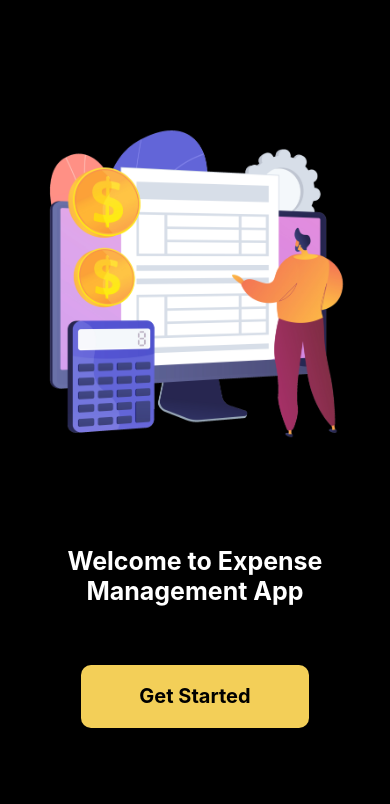
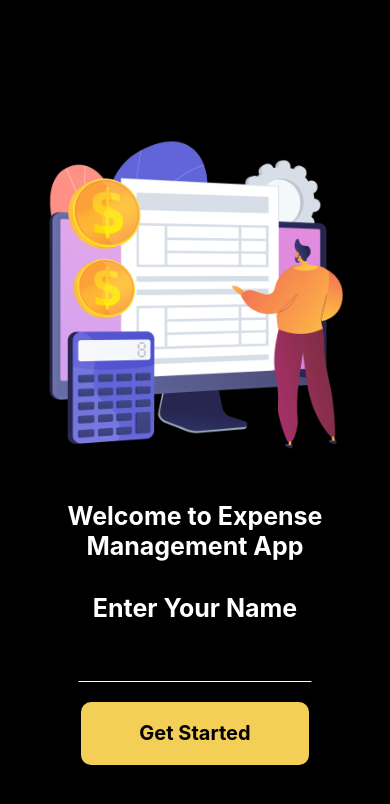
Before and after one commit to Akash-Raj-ST/Expense, a React Native app: screen /Add in a window 390 px wide. Shown: the top 804 px of the page. Built offline with nearby package versions, Linux system fonts and the light colour scheme.

Commit message:
style and bugs fixed

```diff
--- a/App.js
+++ b/App.js
@@ -38,7 +38,7 @@ function HomeTabs(){
               if (route.name === 'Home') {
                 iconName = focused ? 'home' : 'home-outline'
               } else if (route.name === 'Add') {
-                iconName = focused ? 'pie-chart' : 'pie-chart-outline'
+                iconName = focused ? 'cash' : 'cash-outline'
               }else if (route.name === 'Stats') {
                 iconName = focused ? 'pie-chart' : 'pie-chart-outline'
               }
@@ -81,7 +81,8 @@ function HomeTabs(){
             name="Settings"
             component={Settings}
             options={{
-              headerShown: false
+              headerShown: false,
+              unmountOnBlur: true
             }}
           />
         </Tab.Navigator>
--- a/Components/Input.js
+++ b/Components/Input.js
@@ -20,7 +20,14 @@ export default function Input(props){
                     borderBottomColor:"white"
                 }}
                 value={props.attValue.toString()}
-                onChangeText={(value)=>props.setValue(value)}
+                onChangeText={(value)=>{
+                    if(props.type=="number-pad"){
+                        if(value=="") props.setValue("")
+                        else props.setValue(parseInt(value))
+                    }else{
+                        props.setValue(value)
+                    }
+                }}
                 keyboardType={props.type}
             />
         </View>
--- a/Components/Loading.js
+++ b/Components/Loading.js
@@ -1,5 +1,7 @@
 import { View, Modal , Text} from 'react-native'
 import React from 'react'
+import {StatusBar} from 'react-native';
+
 //import LottieView from 'lottie-react-native';
 
 // export default function Loading(){
@@ -18,7 +20,7 @@ import React from 'react'
 
 export default function Loading(){
     return(
-        <View>
+        <View style={{marginTop: StatusBar.currentHeight,}}>
             <Text>Loading...</Text>
         </View>
     )
--- a/Screen/Add.js
+++ b/Screen/Add.js
@@ -13,6 +13,8 @@ import { widthPercentageToDP as wp, heightPercentageToDP as hp } from 'react-nat
 import Loading from '../Components/Loading';
 import { Ionicons } from '@expo/vector-icons';
 
+import {StatusBar} from 'react-native';
+
 export default function Add() {
 	const [ currentTab, setCurrentTab ] = useState('Expense');
 
@@ -20,7 +22,8 @@ export default function Add() {
 		<View
 			style={{
 				backgroundColor: 'black',
-				flex: 1
+				flex: 1,
+				marginTop: StatusBar.currentHeight,
 			}}
 		>
 			<View
@@ -75,11 +78,21 @@ function Expense() {
 	const storeData = async () => {
 		console.log('Adding item');
 		console.log(limits);
+
+		if(amount<=0){
+			Alert.alert(
+				'Oops!!!',
+				"Enter a valid amount.",
+				[ { text: 'OK', onPress: () => console.log('OK Pressed') } ]
+			);
+			return;
+		}
+
 		const item = [
 			{
 				type: categoryType,
 				date: date,
-				amount: amount
+				amount: parseInt(amount)
 			}
 		];
 
@@ -210,7 +223,8 @@ function filterData(data) {
 
 	var finalData = { Food: 0, Transport: 0, Laundary: 0, Others: 0 };
 
-	data.forEach((element) => {
+	for(var i=0;i<data.length;i++){
+		var element = data[i];
 		var date = new Date(element.date);
 		if (date.getMonth() == month && date.getFullYear() == year) {
 			if (element.type in finalData) {
@@ -219,7 +233,8 @@ function filterData(data) {
 				finalData[element.type] = parseInt(element.amount);
 			}
 		}
-	});
+	}
+
 	console.log('filtered');
 	console.log(finalData);
 	return finalData;
--- a/Screen/Home.js
+++ b/Screen/Home.js
@@ -8,6 +8,7 @@ import AsyncStorage from '@react-native-async-storage/async-storage';
 import Loading from '../Components/Loading';
 
 import {CategoryData} from '../Components/Categories'
+import {StatusBar} from 'react-native';
 
 const Item = ({ title, amount }) => {
 
@@ -59,9 +60,12 @@ export default function Home() {
 			});
 			AsyncStorage.getItem('username').then((value)=>{setName(JSON.parse(value))});
 			AsyncStorage.getItem('amount').then((value)=>{
-				setAmount(JSON.parse(value));
-				setRemainingAmount(JSON.parse(value) - sum);
-				setProgressValue((JSON.parse(value) - sum) / JSON.parse(value));
+				var temp_amount;
+				if(value==null) temp_amount = 0;
+				else temp_amount = parseInt(JSON.parse(value))
+				setAmount(temp_amount);
+				setRemainingAmount(temp_amount - sum);
+				setProgressValue((temp_amount - sum) / temp_amount);
 			});
 
 		}catch(e){
@@ -121,15 +125,15 @@ export default function Home() {
             <Text style={styles.userName}>{name}</Text>
             <View style={styles.infoContainer}>
                 <Text style={styles.unspendAmount}>
-					₹{remainingAmount}
+					₹ {remainingAmount}
 				</Text>
 				<Text style={styles.totalLimit}>
-					Left of ₹{amount}
+					Left of ₹ {amount}
 				</Text>
 
             </View>
            <View style={styles.infoContainer2}>
-				<View style={{ flexDirection: 'row', justifyContent: 'space-between', width: wp('50%') }}>
+				<View style={{ flexDirection: 'row', justifyContent: 'space-between', width: wp('50%'), alignItems:"center" }}>
 					<TouchableHighlight
 						style={styles.btn1}
 						underlayColor="#41403F"
@@ -149,11 +153,26 @@ export default function Home() {
 					</TouchableHighlight>
 				</View>
 				<Text style={styles.amtStyle}>
-					<FontAwesome name="rupee" size={hper('2.29%')} color="white" /> {totalAmount}
+					₹ {totalAmount}
 				</Text>
 			</View>
 			{filterData.length==0?
-				<Text style={{color:"white"}}>Empty</Text>
+				<View
+					style={{
+						flex:1,
+						justifyContent:"center",
+						alignItems:"center"
+					}}
+				>
+					<Text style={{
+						color:"white",
+						fontWeight:"bold",
+						fontSize:hper("4%"),
+					}}
+					>
+						Empty!!!
+					</Text>
+				</View>
 					:
 
 				<View style={styles.listView}>
@@ -167,7 +186,8 @@ export default function Home() {
 const styles = StyleSheet.create({
 	container: {
 		flex: 1,
-		backgroundColor: 'black'
+		backgroundColor: 'black',
+		marginTop: StatusBar.currentHeight,
 	},
 	userName: {
 		fontStyle: 'normal',
@@ -189,11 +209,11 @@ const styles = StyleSheet.create({
 	},
 	unspendAmount: {
 		fontSize: hper('3.2%'),
-		fontWeight: '400'
+		fontWeight: 'bold'
 	},
 	totalLimit: {
 		fontWeight: '400',
-		fontSize: hper('1.45%'),
+		fontSize: hper('2%'),
 		marginTop: '8%'
 	},
 	totalLimitGraph: {
@@ -212,7 +232,8 @@ const styles = StyleSheet.create({
 		left: wp('7.2%')
 	},
 	dayText: {
-		color: 'white'
+		color: 'white',
+		fontSize:hper("3%"),
 	},
 	infoContainer2: {
 		backgroundColor: 'transparent',
@@ -225,7 +246,8 @@ const styles = StyleSheet.create({
 	btn2: {},
 	amtStyle: {
 		color: 'white',
-		marginHorizontal: wp('5%')
+		marginHorizontal: wp('5%'),
+		fontSize:hper("3%"),
 	},
 	item: {
 		backgroundColor: 'black',
--- a/Screen/Initial.js
+++ b/Screen/Initial.js
@@ -1,13 +1,15 @@
-import { StyleSheet, Text, SafeAreaView, Image, TouchableHighlight, Modal, View, TextInput } from 'react-native'
+import { StyleSheet, Text, SafeAreaView, Image, TouchableHighlight, Modal, View, TextInput, Alert } from 'react-native'
 import React, { useState,useEffect } from 'react'
 
 import AsyncStorage from '@react-native-async-storage/async-storage';
 import Loading from '../Components/Loading';
+import { widthPercentageToDP as wp, heightPercentageToDP as hp } from 'react-native-responsive-screen';
+
 
 export default function Initial (props) {
   const [modalVisible, setModalVisible] = useState(false)
   const [name, setName] = useState('');
-  const [loading,setLoading] = useState(true);
+  const [loading,setLoading] = useState(false);
 
 
   const handleLogin = async()=>{
@@ -27,6 +29,11 @@ export default function Initial (props) {
       )
     }else{
       //alert
+      Alert.alert(
+				'Oops!!!',
+				"Enter a valid name.",
+				[ { text: 'OK', onPress: () => console.log('OK Pressed') } ]
+			);
       console.log("Invalid name")
     }
 
@@ -47,7 +54,7 @@ export default function Initial (props) {
   }
 
   useEffect(()=>{
-    newUser();
+    //newUser();
     return()=>{
       setName("");
     }
@@ -61,16 +68,38 @@ export default function Initial (props) {
   }
 
   return (
-    <>
-      <SafeAreaView style={styles.container}>
-        <Image
-          style={styles.image}
-          source={require('../assets/intial_logo.png')}
-        />
+      <SafeAreaView style={{flex:1}}>
+        <View style={styles.container}>
+          <Image
+            style={styles.image}
+            source={require('../assets/intial_logo.png')}
+          />
+
+          <Text style={styles.heading}>Welcome to Expense Management App</Text>
+          <Text style={styles.modalText}>Enter Your Name</Text>
+            <TextInput
+              style={styles.input}
+              value={name}
+              onChangeText={setName}
+              disableFullscreenUI={false}
+            />
+          <TouchableHighlight
+            activeOpacity={0.6}
+            underlayColor='#C2A33C'
+            style={styles.button}
+            onPress={() => handleLogin()}
+          >
+            <Text style={styles.buttonText}>Get Started</Text>
+          </TouchableHighlight>
+        </View>
         <Modal
           animationType='slide'
           visible={modalVisible}
           transparent={true}
+          style={{
+            flex:1,
+            justifyContent:"center",
+          }}
         >
           <View style={styles.modalView2}>
             <Text style={styles.modalText}>Enter Your Name</Text>
@@ -90,53 +119,40 @@ export default function Initial (props) {
             </TouchableHighlight>
           </View>
         </Modal>
-        <Text style={styles.heading}>Welcome to Expense Management App</Text>
-        <TouchableHighlight
-          activeOpacity={0.6}
-          underlayColor='#C2A33C'
-          style={styles.button}
-          onPress={() => setModalVisible(!modalVisible)}
-        >
-          <Text style={styles.buttonText}>Get Started</Text>
-        </TouchableHighlight>
+
       </SafeAreaView>
-    </>
   )
 }
+
 const styles = StyleSheet.create({
   heading: {
     fontSize: 25,
-    marginTop: '95%',
     color: 'white',
     fontWeight: 'bold',
-    marginLeft: '8%',
-    marginRight: '8%',
+    margin: '8%',
+    marginTop:0,
     textAlign: 'center'
   },
   container: {
-    flex: 1,
     backgroundColor: 'black',
     justifyContent: 'center',
     alignItems: 'center',
-    textAlign: 'center'
+    textAlign: 'center',
+    height:"100%"
   },
   image: {
-    position: 'absolute',
-    top: '8%',
-    width: '100%',
+    width: '80%',
     height: '50%'
   },
   button: {
-    position: 'relative',
-    top: '7%',
     padding: '5%',
     paddingLeft: '15%',
     paddingRight: '15%',
     backgroundColor: '#F3CF58',
-    borderRadius: 10
+    borderRadius: 10,
+    marginTop:20,
   },
   buttonText: {
-    position: 'relative',
     color: 'black',
     fontSize: 20,
     fontWeight: 'bold'
@@ -145,15 +161,13 @@ const styles = StyleSheet.create({
     backgroundColor: '#41403F',
     width: '70%',
     marginLeft: '15%',
-    height: '25%',
+    height: '30%',
     borderRadius: 13,
-    top: '40%',
     alignItems: 'center',
-    zIndex: 1000
+    zIndex: 1000,
+    justifyContent:"space-around"
   },
   modalButton: {
-    position: 'relative',
-    top: '35%',
     padding: '5%',
     width: '50%',
     textAlign: 'center',
@@ -162,25 +176,27 @@ const styles = StyleSheet.create({
     alignItems: 'center'
   },
   modalButtonText: {
-    position: 'relative',
     color: 'black',
-    fontSize: 15,
+    fontSize: hp("3%"),
     fontWeight: 'bold'
   },
   modalText: {
     color: 'white',
     fontWeight: 'bold',
-    top: '10%',
-    fontSize: 17
+    fontSize: hp("3%")
   },
   input: {
-    backgroundColor: '#5A5754',
-    width: '70%',
-    top: '25%',
+    backgroundColor: 'black',
+    width: wp("60%"),
+    height:hp("7%"),
     borderWidth: 1,
-    borderTopColor: 'transparent',
+     borderTopColor: 'transparent',
     borderRightColor: 'transparent',
     borderLeftColor: 'transparent',
-    borderBottomColor: 'white'
+    borderBottomColor: 'white',
+    color:"white",
+    fontWeight:"bold",
+    fontSize:hp("3.5%"),
+    padding:hp("1.3%"),
   }
 })
--- a/app.json
+++ b/app.json
@@ -24,7 +24,8 @@
       "adaptiveIcon": {
         "foregroundImage": "./assets/adaptive-icon.png",
         "backgroundColor": "#FFFFFF"
-      }
+      },
+      "package": "com.akashraj123.expense"
     },
     "web": {
       "favicon": "./assets/favicon.png"
```
Also changed, not shown: Screen/Settings.js (+12 -5 lines), Screen/Stats.js (+9 -6 lines).
